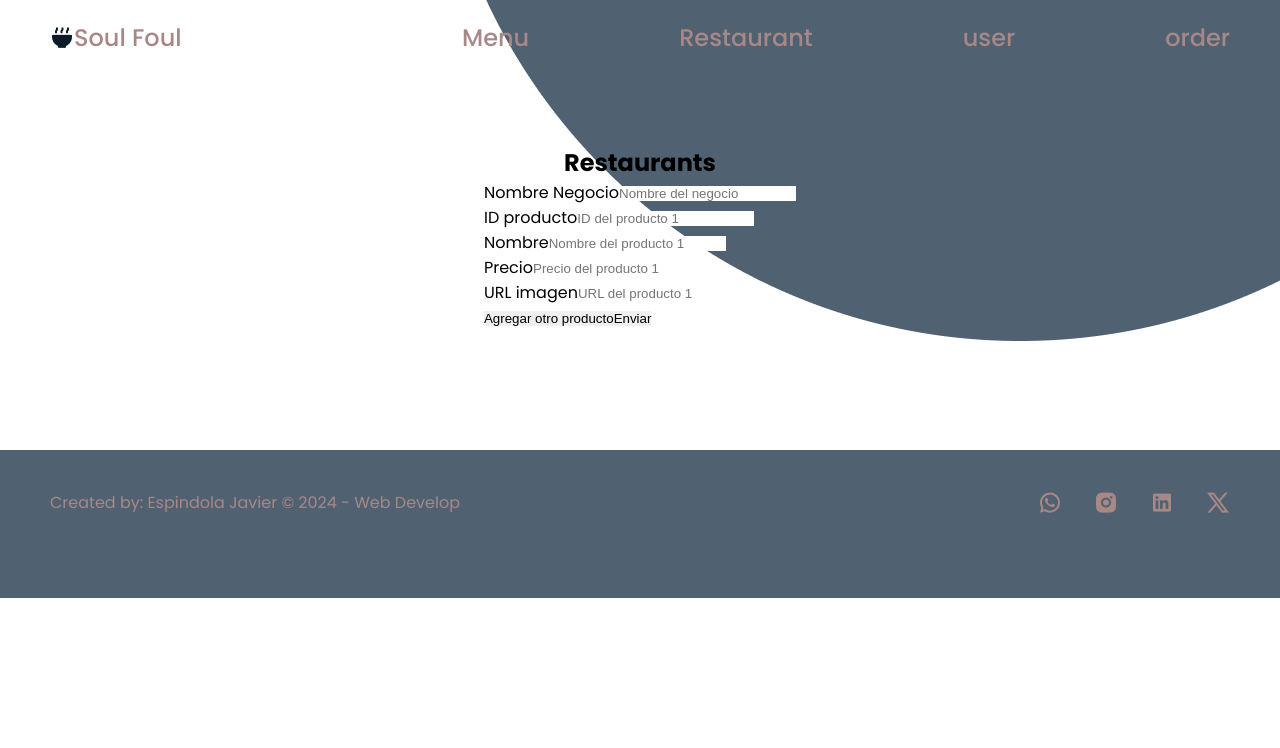
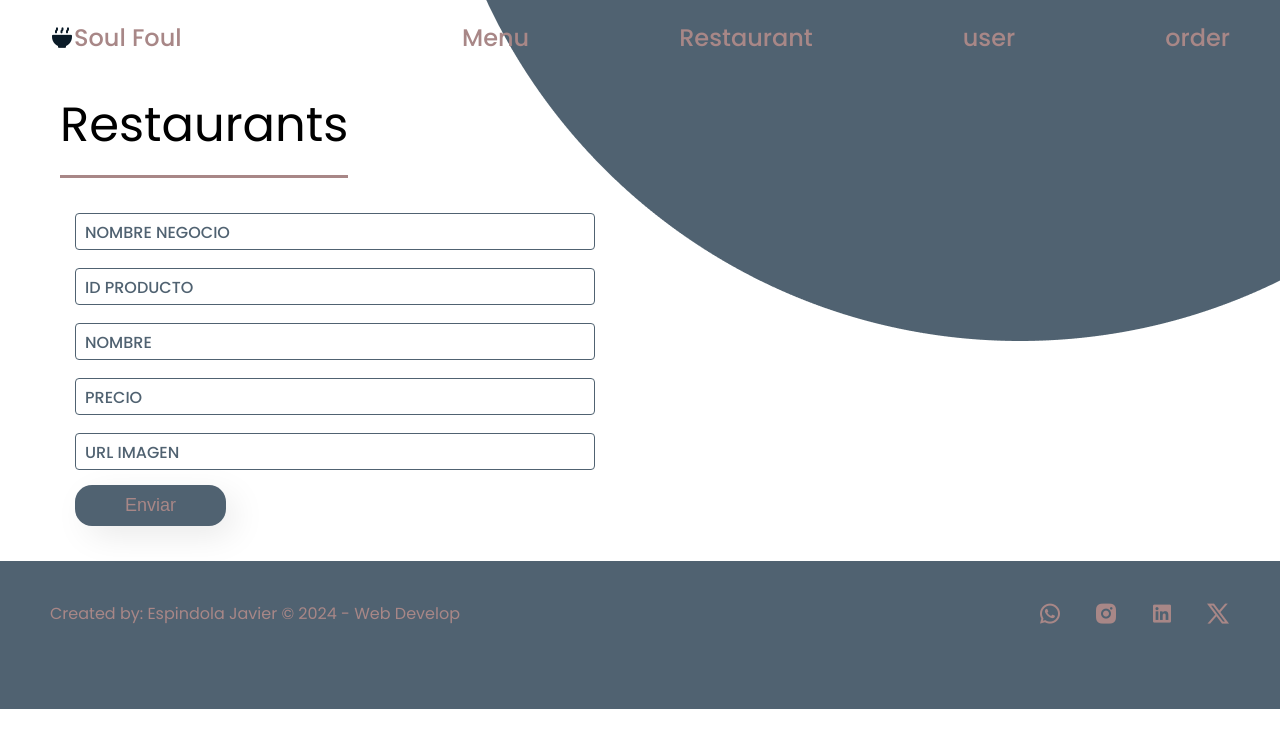
Before and after one commit to Micolash89/Coder-Eats-FrontEnd, a React (Vite) app: page /Coder-Eats-FrontEnd/restaurant in a window 1280 px wide. Shown: the top 748 px of the page. Built offline with nearby package versions, Linux system fonts and the light colour scheme.

Commit message:
se agrego un icono de pagina par ala pestala, componentes: bussines , menu con sus respectivos css

```diff
--- a/index.html
+++ b/index.html
@@ -7,7 +7,7 @@
   <meta name="viewport" content="width=device-width, initial-scale=1.0" />
   <title>Coder-Eats</title>
   <link rel="stylesheet" href="https://cdnjs.cloudflare.com/ajax/libs/remixicon/4.0.1/remixicon.css">
-
+  <link rel="icon" href="src/images/restaurant-fill.svg" type="image/x-icon">
   <link rel="stylesheet" href="src/css/body.css">
 </head>
 
--- a/src/components/Business.jsx
+++ b/src/components/Business.jsx
@@ -2,110 +2,101 @@ import { useState } from "react";
 import "../css/business.css";
 
 function Business() {
-  const [businessName, setBusinessName] = useState("");
-  const [products, setProducts] = useState([
-    { id: "", name: "", price: "", url: "" },
-  ]);
+  const [name, setBusinessName] = useState("");
+  const [id, setId] = useState("");
+  const [product, setProduct] = useState("");
+  const [price, setPrice] = useState("");
+  const [url, setUrl] = useState("");
 
-  // Función para manejar el cambio en el nombre del negocio
-  const handleBusinessNameChange = (e) => {
-    setBusinessName(e.target.value);
-  };
-
-  // Función para manejar el cambio en los productos
-  const handleProductChange = (e, index, field) => {
-    const newProducts = [...products];
-    newProducts[index][field] = e.target.value;
-    setProducts(newProducts);
-  };
-
-  // Función para agregar un nuevo producto
-  const addProduct = () => {
-    setProducts([...products, { id: "", name: "", price: "", url: "" }]);
-  };
-
-  // Función para realizar la solicitud POST
   const postBusiness = () => {
     fetch("http://localHost:8080/api/business", {
       method: "POST",
       headers: { "Content-Type": "application/json" },
-      body: JSON.stringify({ businessName, products }),
+      body: JSON.stringify({ name, products: [{ id, product, price, url }] }),
     })
       .then((response) => response.json())
       .then((data) => console.log("Data", data))
       .catch((error) => console.error("Error:", error));
   };
+  //hacer que actualice el arrar colocandole uno nuevo y enviarlo
 
   return (
     <>
       <div className="containerForm flexcolum ">
         <h2 className="businessTitle"> Restaurants</h2>
-        <div className="form ">
-          <label className="form__input">
-            <span className="form__input--span">Nombre Negocio</span>
+        <div className="form flexcolum ">
+          <label className="form__label">
             <input
+              required="required"
               className="form__input"
               type="text"
-              placeholder="Nombre del negocio"
-              value={businessName}
-              onChange={handleBusinessNameChange}
+              onChange={(e) => setBusinessName(e.target.value)}
             />
+            <span className="form__input--span">Nombre Negocio</span>
           </label>
-          {products.map((product, index) => (
-            <div className="flexcolum" key={index}>
+
+          <div className="product__form flexcolum">
             <label className="productLabel">
+              <input
+                required="required"
+                className="form__input"
+                type="number"
+                onChange={(e) => setId(e.target.value)}
+              />
               <span className="form__input--span">ID producto</span>
-                <input
-                  className="form__input"
-                  type="text"
-                  placeholder={`ID del producto ${index + 1}`}
-                  value={product.id}
-                  onChange={(e) => handleProductChange(e, index, "id")}
-                />
             </label>
 
             <label className="productLabel">
-                <span className="form__input--span">Nombre</span>
               <input
+                required="required"
                 className="form__input"
                 type="text"
-                  placeholder={`Nombre del producto ${index + 1}`}
-                  value={product.name}
-                  onChange={(e) => handleProductChange(e, index, "name")}
+                onChange={(e) => setProduct(e.target.value)}
               />
+              <span className="form__input--span">Nombre</span>
             </label>
 
             <label className="productLabel">
-                <span className="form__input--span">Precio</span>
               <input
+                required="required"
                 className="form__input"
                 type="number"
-                  placeholder={`Precio del producto ${index + 1}`}
-                  value={product.price}
-                  onChange={(e) => handleProductChange(e, index, "price")}
+                onChange={(e) => setPrice(e.target.value)}
               />
+              <span className="form__input--span">Precio</span>
             </label>
 
             <label className="productLabel">
-                <span className="form__input--span">URL imagen</span>
               <input
+                required="required"
                 className="form__input"
                 type="text"
-                  placeholder={`URL del producto ${index + 1}`}
-                  value={product.url}
-                  onChange={(e) => handleProductChange(e, index, "url")}
+                onChange={(e) => setUrl(e.target.value)}
               />
+              <span className="form__input--span">URL imagen</span>
             </label>
           </div>
-          ))}
-          <div>
-            <button className="form__button" onClick={addProduct}>
-              Agregar otro producto
-            </button>
-            <button className="form__button" onClick={postBusiness}>
+          <div className="imgPrewiev">
+            {url && (
+              <img className="imgPrewiev" src={`${url}`} alt="imagen previa" />
+            )}
+          </div>
+        </div>
+
+        <div className="button__product">
+          <button
+            disabled={
+              name === "" ||
+              id === "" ||
+              product === "" ||
+              price === "" ||
+              url === ""
+            }
+            className="button__product--button"
+            onClick={postBusiness}
+          >
             Enviar
           </button>
-          </div>
         </div>
       </div>
     </>
--- a/src/css/business.css
+++ b/src/css/business.css
@@ -1,5 +1,106 @@
 .containerForm {
-  justify-content: center;
-  align-items: center;
-  padding: 70px;
+  /* justify-content: center;
+  align-items: center; */
+  padding: 0px 0 25px 0;
 }
+
+.businessTitle {
+  font-size: var(--txt-5);
+  text-align: left;
+  margin-left: 60px;
+  padding: 0 0px 0 0;
+  line-height: 100px;
+  border-bottom: 3px solid var(--light-gold-100);
+  width: fit-content;
+  font-weight: 400;
+}
+
+.product__form,
+.form {
+  gap: 0.5rem;
+}
+
+.form {
+  margin: 30px 30px 0 0;
+  width: 60%;
+  position: relative;
+}
+
+.form,
+.button__product {
+  padding-left: 75px;
+}
+
+/*input*/
+.form__input {
+  border: 1px solid var(--dark-bg-footer);
+  padding: 7px;
+  font-size: var(--txt-6);
+  border-radius: var(--radius-3);
+}
+
+.form__input:valid ~ span,
+.form__select:focus ~ span {
+  transform: translateX(0) translateY(-23px);
+  font-size: var(--txt-8);
+  background-color: var(--light-white-100);
+  padding: 0 3px;
+}
+
+.productLabel,
+.form__label {
+  padding: 5px 0;
+  display: flex;
+  flex-direction: column;
+  width: 75%;
+  position: relative;
+  border-radius: var(--ra);
+}
+
+.form__input--span {
+  position: absolute;
+  bottom: 10px;
+  left: 10px;
+  display: flex;
+  pointer-events: none;
+  text-transform: uppercase;
+  transition: 0.5s;
+  font-weight: 500;
+  color: var(--dark-bg-footer);
+}
+
+.button__product--button {
+  margin: 10px 0;
+  width: max-content;
+  align-self: center;
+  color: var(--light-gold-100);
+  background-color: var(--light-bg-button);
+  padding: 10px 50px;
+  font-size: var(--txt-6);
+  border-radius: var(--radius-4);
+  box-shadow: 10px 10px 35px -3px rgba(0, 0, 0, 0.1);
+  cursor: pointer;
+}
+
+.button__product--button:hover {
+  background-color: var(--light-gold-200);
+  color: var(--dark-black-200);
+}
+
+.button__product--button:disabled {
+  background-color: var(--dark-bg-footer);
+}
+
+/*img*/
+.imgPrewiev {
+  width: 75%;
+
+  position: absolute;
+  right: -25%;
+  border-radius: var(--radius-2);
+}
+
+/*footer*/
+.footer {
+  margin-top: 0;
+}
--- a/src/css/menu.css
+++ b/src/css/menu.css
@@ -3,7 +3,6 @@
   flex-wrap: wrap;
   gap: 20px;
   align-items: center;
-
   width: 100vw;
 }
 
--- a/src/css/variables.css
+++ b/src/css/variables.css
@@ -11,6 +11,8 @@
   --light-white-300: #ececec;
 
   --light-gold-100: #a88787;
+  --light-gold-200: #b9a0a0;
+
   --light-bg-button: #e6e9eb;
   --light-bg-icon: #0b1b28;
   --dark-bg-footer: #506271;
@@ -26,5 +28,6 @@
   --txt-4: 1.5rem; /*24px*/
   --txt-5: 3rem; /*48px*/
   --txt-6: 1.125rem; /*18px*/
-  --txt-7: 0.875; /*14px*/
+  --txt-7: 0.875rem; /*14px*/
+  --txt-8: 0.75rem; /*10px*/
 }
```
Also changed, not shown: src/images/restaurant-fill.svg (added). Lines whose indentation alone changed are shown as unchanged.
